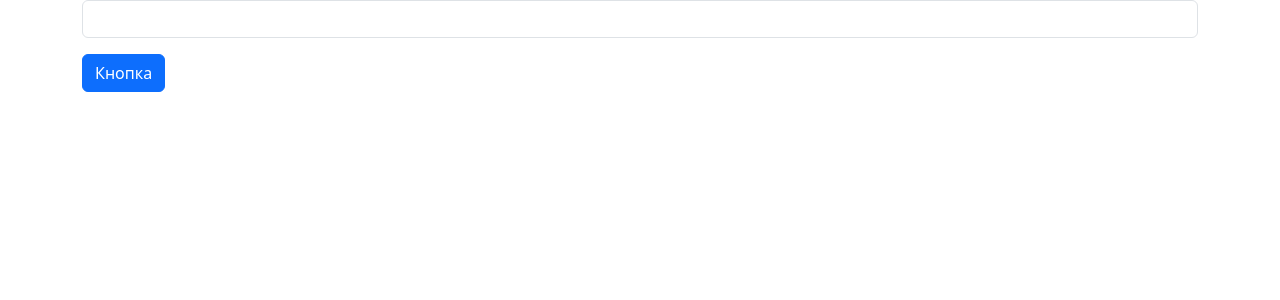
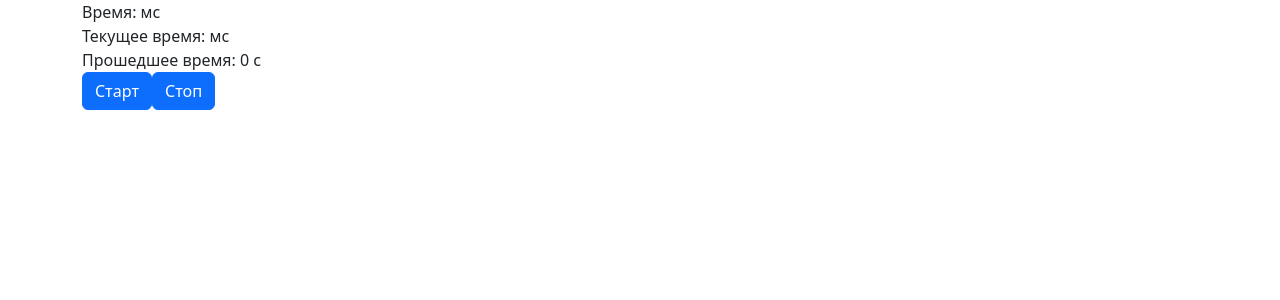
Before and after one commit to Daiena/lesson3, a React (Create React App) app: page / in a window 1280 px wide. Shown: the top 300 px of the page. Built offline with nearby package versions, Linux system fonts and the light colour scheme.

Commit message:
секундомер с useRef

```diff
--- a/src/pages/TestPage.tsx
+++ b/src/pages/TestPage.tsx
@@ -1,24 +1,41 @@
-import { log } from "console";
 import React, { useRef, useState } from "react";
-import MyInput from "../components/MyInput";
 import MyButton from "../components/MyButton";
 
 const TestPage=()=>{
-    const myRef=useRef(0);
-    const [value, setValue]=useState("");
-    const handleChange:React.ChangeEventHandler<HTMLInputElement>=(e)=>{
-        setValue(e.target.value);
+    const [startTime, setStartTime]=useState<number | null>(null);
+    const [now, setNow]=useState<number | null>(null);
+    const intervalRef=useRef<any>(null);
+    const handleClickStart=()=>{
+        setStartTime(Date.now());
+        setNow(Date.now());
+        clearInterval(intervalRef.current);
+        intervalRef.current = setInterval(()=>{
+            setNow(Date.now())
+        }, 10)
     }
-    const handleClick=()=>{
-        alert(`Нажали ${myRef.current++} раз`)
+    const handleClickStop=()=>{
+        clearInterval(intervalRef.current)
     }
-    console.log("Рендер");
 
+    let secondsPassed=0;
+    if(startTime !==null && now !==null){
+        secondsPassed=(now-startTime)/1000;
+    }
     return (
         <div>
-            <MyInput value={value} name="test" handleChange={handleChange} />
-            <MyButton onClick={handleClick}>Кнопка</MyButton>
+            <div>
+                Время: {startTime} мс
+            </div>
+            <div>
+                Текущее время: {now} мс
+            </div>
+            <div>
+                Прошедшее время: {secondsPassed} с
+            </div>
+            <MyButton onClick={handleClickStart}>Старт</MyButton>
+            <MyButton onClick={handleClickStop}>Стоп</MyButton>
         </div>
+
     );
 };
 
```
